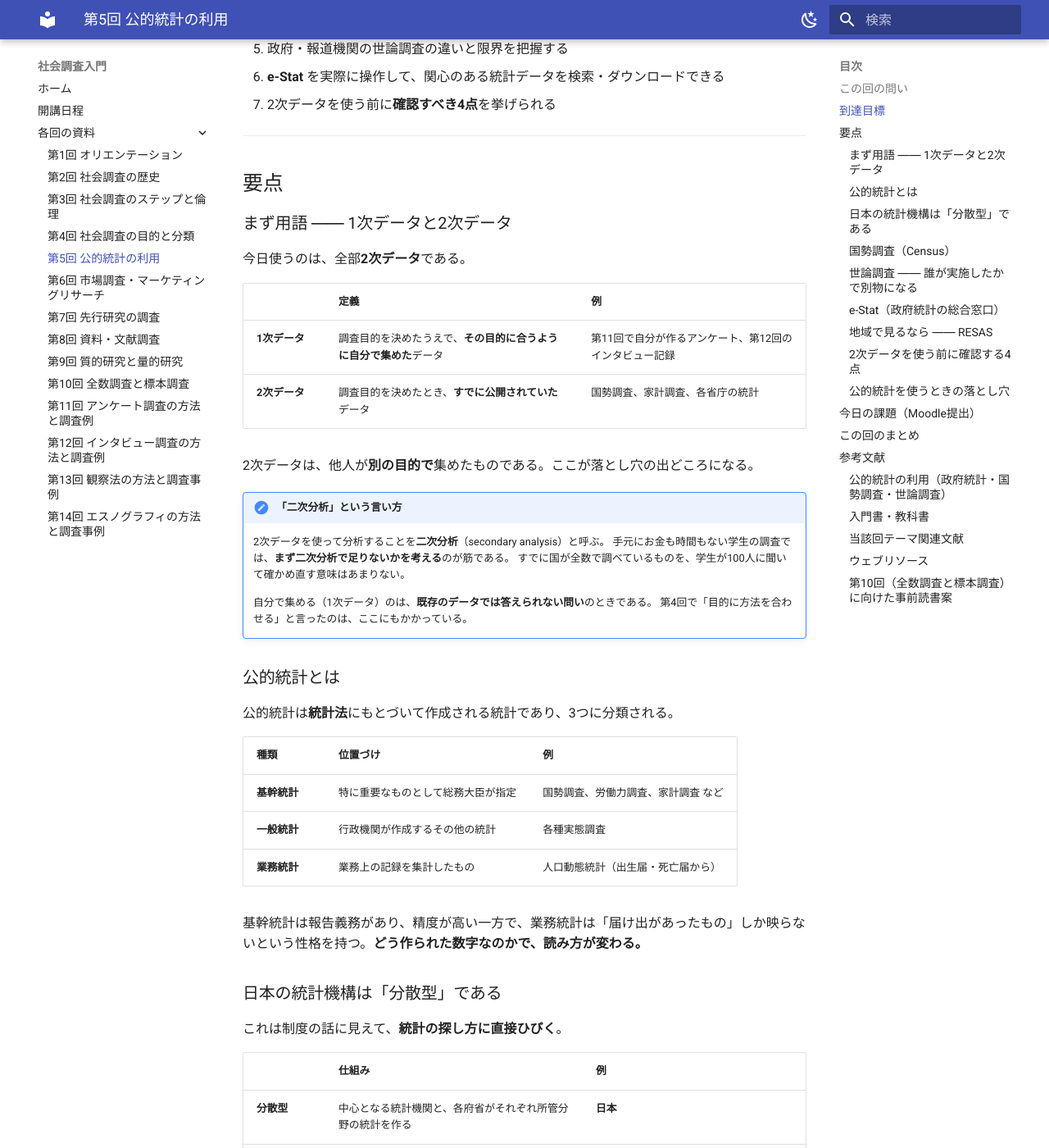
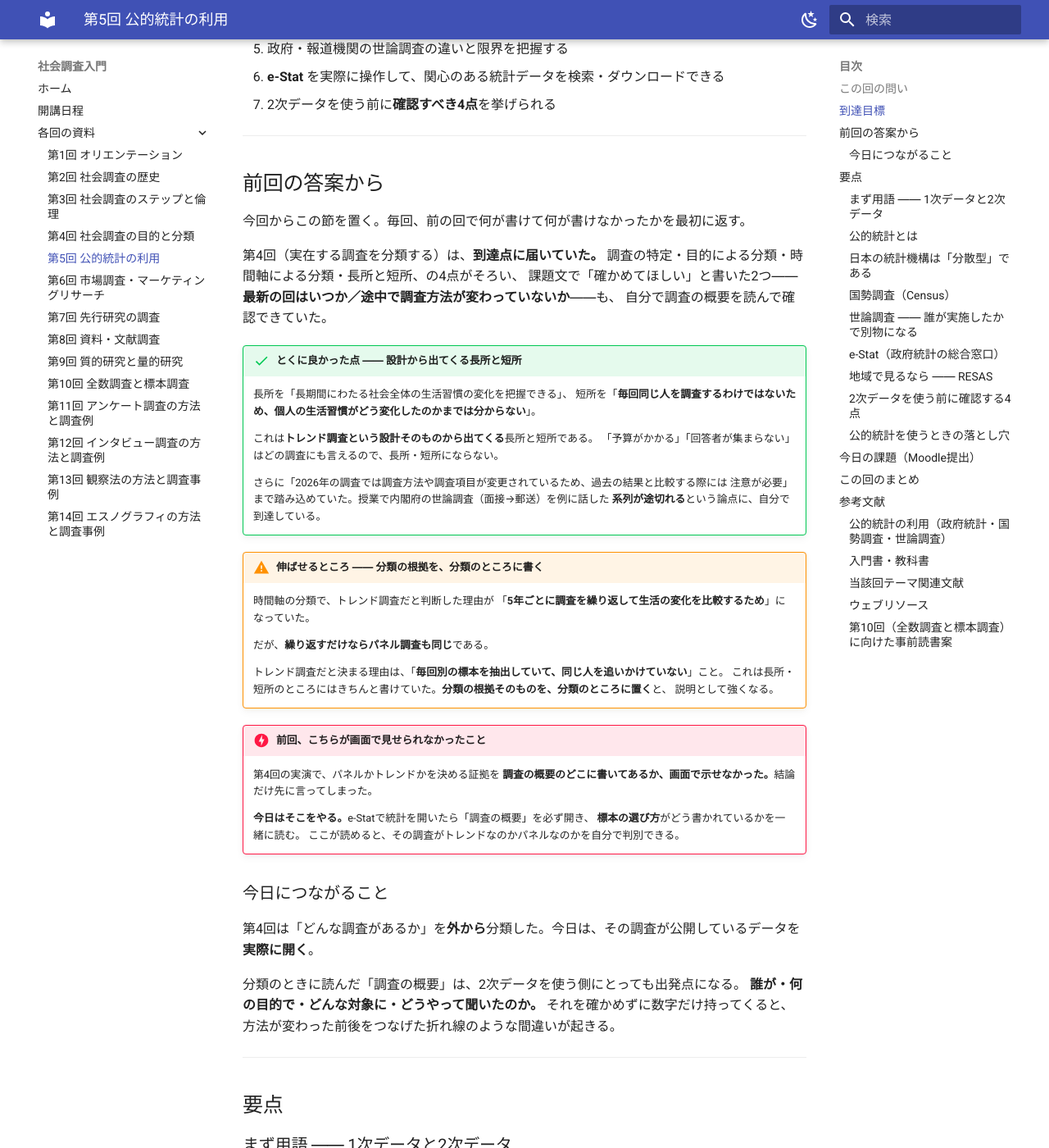
Before and after one commit to aonoa68/shakaichosa, an MkDocs documentation site: the page built from docs/week05.md, in a window 1280 px wide and 1400 px high, scrolled down 737 px. Shown: the whole window at 82% size. Built offline with MkDocs 1.6.1 and Material for MkDocs 9.7.7, drawn with Linux system fonts in a browser that asks for light colours.

Commit message:
第5回に「前回の答案から」を追加
Co-Authored-By: Claude Opus 5 (1M context) <noreply@anthropic.com>
Claude-Session: https://claude.ai/code/session_01VNG6MY7caqH6ZBqg92AUZE

```diff
--- a/docs/week05.md
+++ b/docs/week05.md
@@ -24,6 +24,54 @@
 5. 政府・報道機関の世論調査の違いと限界を把握する
 6. **e-Stat** を実際に操作して、関心のある統計データを検索・ダウンロードできる
 7. 2次データを使う前に**確認すべき4点**を挙げられる
+
+---
+
+## 前回の答案から
+
+今回からこの節を置く。毎回、前の回で何が書けて何が書けなかったかを最初に返す。
+
+第4回（実在する調査を分類する）は、**到達点に届いていた。**
+調査の特定・目的による分類・時間軸による分類・長所と短所、の4点がそろい、
+課題文で「確かめてほしい」と書いた2つ――**最新の回はいつか／途中で調査方法が変わっていないか**――も、
+自分で調査の概要を読んで確認できていた。
+
+!!! success "とくに良かった点 ―― 設計から出てくる長所と短所"
+    長所を「長期間にわたる社会全体の生活習慣の変化を把握できる」、
+    短所を「**毎回同じ人を調査するわけではないため、個人の生活習慣がどう変化したのかまでは分からない**」。
+
+    これは**トレンド調査という設計そのものから出てくる**長所と短所である。
+    「予算がかかる」「回答者が集まらない」はどの調査にも言えるので、長所・短所にならない。
+
+    さらに「2026年の調査では調査方法や調査項目が変更されているため、過去の結果と比較する際には
+    注意が必要」まで踏み込めていた。授業で内閣府の世論調査（面接→郵送）を例に話した
+    **系列が途切れる**という論点に、自分で到達している。
+
+!!! warning "伸ばせるところ ―― 分類の根拠を、分類のところに書く"
+    時間軸の分類で、トレンド調査だと判断した理由が
+    「**5年ごとに調査を繰り返して生活の変化を比較するため**」になっていた。
+
+    だが、**繰り返すだけならパネル調査も同じ**である。
+
+    トレンド調査だと決まる理由は、「**毎回別の標本を抽出していて、同じ人を追いかけていない**」こと。
+    これは長所・短所のところにはきちんと書けていた。**分類の根拠そのものを、分類のところに置く**と、
+    説明として強くなる。
+
+!!! danger "前回、こちらが画面で見せられなかったこと"
+    第4回の実演で、パネルかトレンドかを決める証拠を
+    **調査の概要のどこに書いてあるか、画面で示せなかった。**結論だけ先に言ってしまった。
+
+    **今日はそこをやる。**e-Statで統計を開いたら「調査の概要」を必ず開き、
+    **標本の選び方**がどう書かれているかを一緒に読む。
+    ここが読めると、その調査がトレンドなのかパネルなのかを自分で判別できる。
+
+### 今日につながること
+
+第4回は「どんな調査があるか」を**外から**分類した。今日は、その調査が公開しているデータを**実際に開く**。
+
+分類のときに読んだ「調査の概要」は、2次データを使う側にとっても出発点になる。
+**誰が・何の目的で・どんな対象に・どうやって聞いたのか。**
+それを確かめずに数字だけ持ってくると、方法が変わった前後をつなげた折れ線のような間違いが起きる。
 
 ---
 
```
